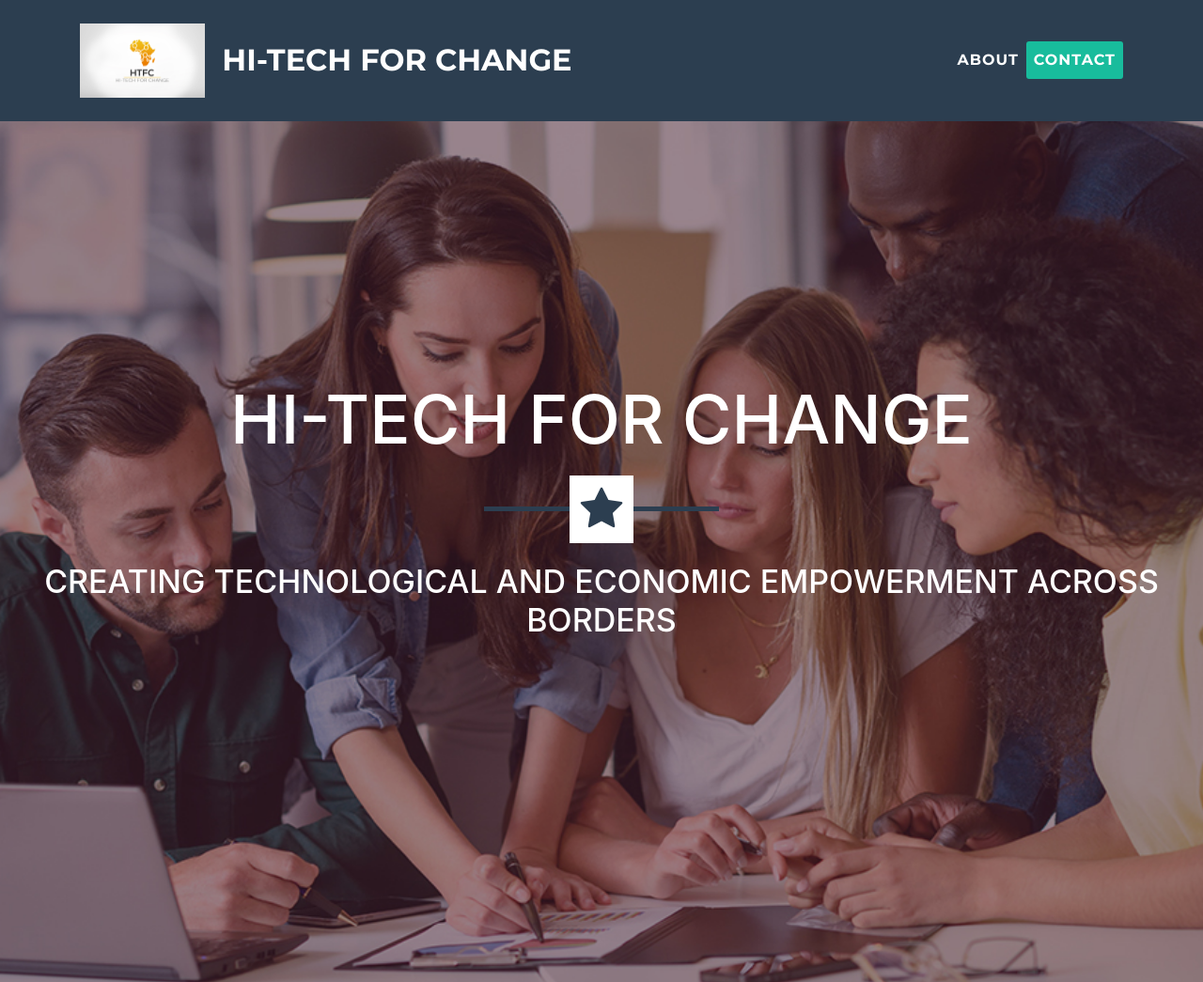
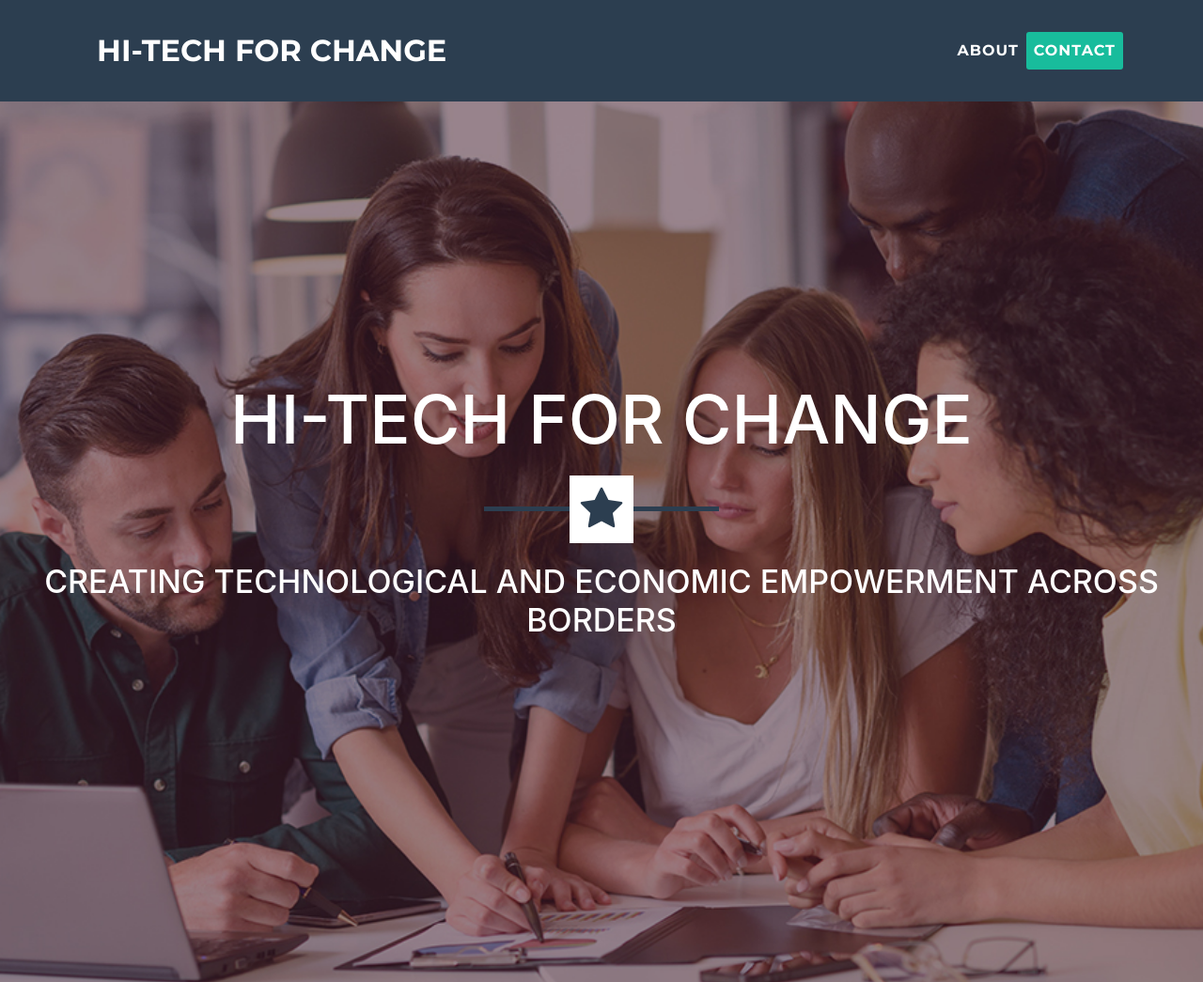
Before and after one commit to Hi-TechForChange/HTFCteam, a website with bundled scripts: page index.html in a window 1280 px wide. Shown: the top 1045 px of the page at 94% size. Built offline with nearby package versions, Linux system fonts and the light colour scheme.

Commit message:
Logo
Logo removed until a png version is sent

```diff
--- a/index.html
+++ b/index.html
@@ -29,7 +29,7 @@
     <!-- Navigation -->
     <nav class="navbar navbar-expand-lg navbar-light fixed-top" id="mainNav">
       <div class="container">
-        <img src="img/Logo.jpeg" border="0" width="12%;"  class = "d-none d-lg-block" media= "only creen and (max-device-width: 480px); " >
+       <!--  <img src="img/Logo.jpeg" border="0" width="12%;"  class = "d-none d-lg-block" media= "only creen and (max-device-width: 480px); " > -->
         <a class="navbar-brand js-scroll-trigger" href="#page-top" > &nbsp Hi-Tech For Change</a>
         <button class="navbar-toggler navbar-toggler-right" type="button" data-toggle="collapse" data-target="#navbarResponsive" aria-controls="navbarResponsive" aria-expanded="false" aria-label="Toggle navigation">
           Menu
```
Also changed, not shown: img/Logo.png (renamed from img/htfc.png), img/htfc.jpeg (renamed from img/Logo.jpeg).
